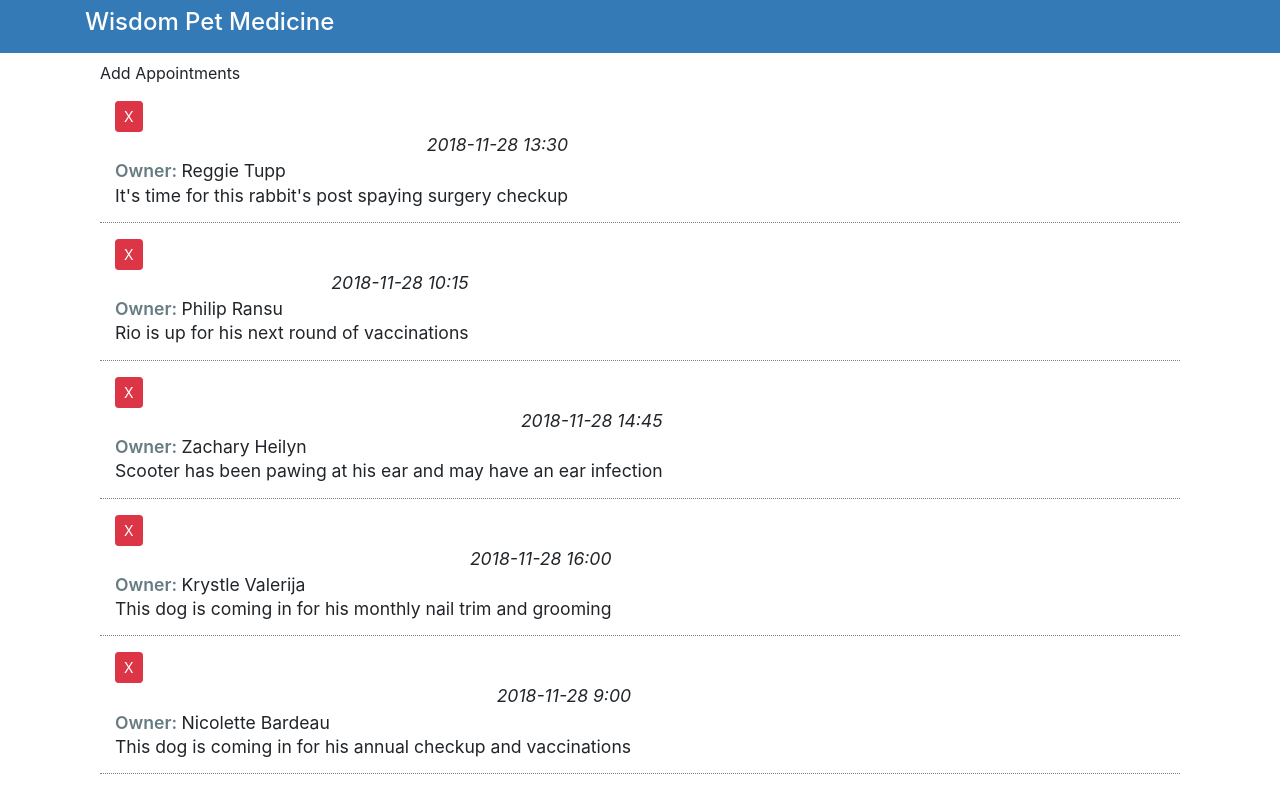
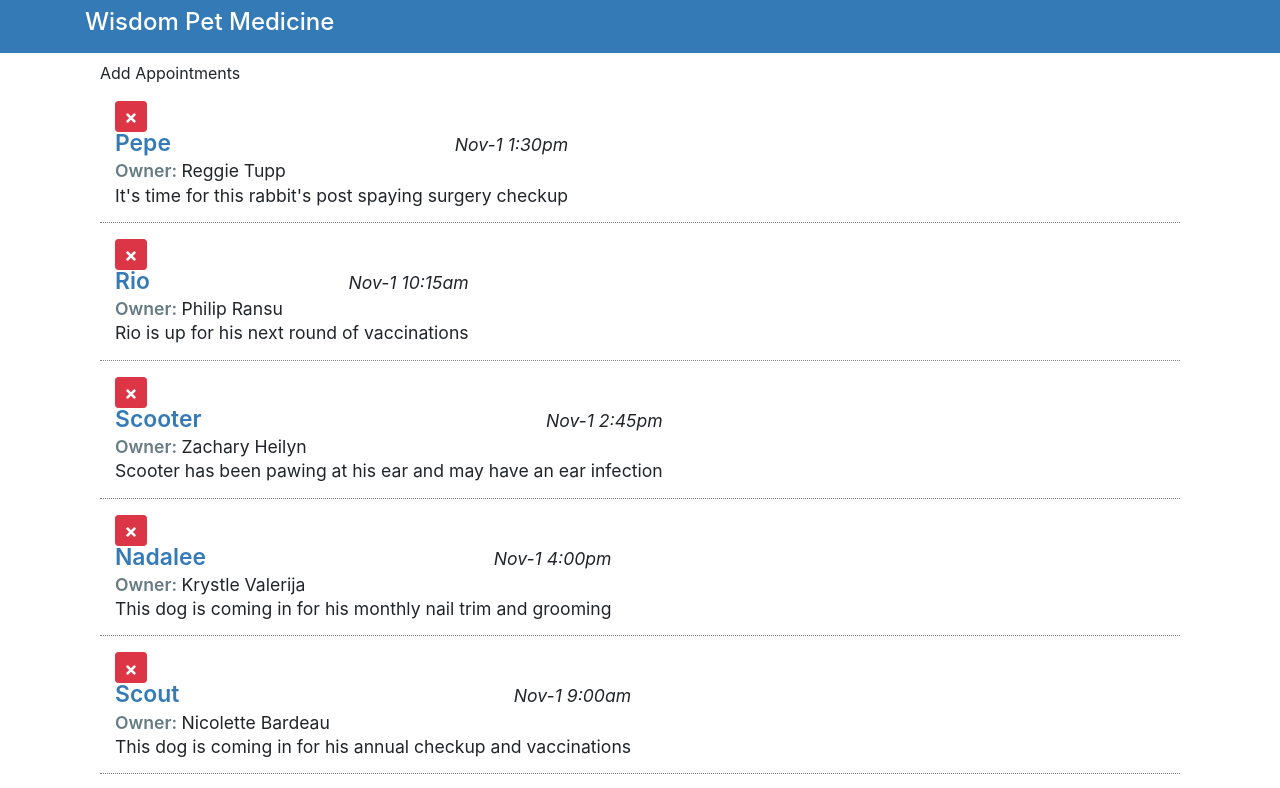
Before and after one commit to sajidd-dev/React-Interface, a React (Create React App) app: page / in a window 1280 px wide. Shown: the top 788 px of the page. Built offline with nearby package versions, Linux system fonts and the light colour scheme.

Commit message:
delete:items

```diff
--- a/src/components/App.js
+++ b/src/components/App.js
@@ -3,20 +3,34 @@
 import AddAppointments from './AddAppointments';
 import ListAppointments from './ListAppointments';
 import SeachAppointments from './SearchAppointments';
+import { without } from 'lodash';
 
 class App extends Component {
   constructor(){
     super()
     this.state = {
-      myAppointments : []
+      myAppointments : [],
+      lastIndex : 0
     }
   }
+
+  deleteAppointment = (apt) => {
+    let temApts = this.state.myAppointments;
+    temApts = without(temApts,apt);
+    this.setState({
+      myAppointments : temApts
+    })
+    }
 
   componentDidMount(){
     fetch('./data.json')
     .then(response => response.json())
     .then(result => {
       const apts = result.map(item => {
+        item.aptId = this.state.lastIndex;
+        this.setState({
+          lastIndex : this.state.lastIndex + 1
+        });
         return item;
       })
       this.setState({
@@ -34,7 +48,7 @@
               <div className="container">
 
                 <AddAppointments  />
-                <ListAppointments appointments={this.state.myAppointments} />
+                <ListAppointments appointments={this.state.myAppointments} deleteAppointment={this.deleteAppointment} />
                 <SeachAppointments  />
               </div>
             </div>
--- a/src/components/ListAppointments.js
+++ b/src/components/ListAppointments.js
@@ -1,34 +1,31 @@
 import React, { Component } from 'react';
+import {FaTimes} from 'react-icons/fa';
+import Moment from 'react-moment';
 
 class ListAppointments extends Component {
-
     render() {
-        const listItem = this.props.appointments.map(item => (
-            <div>
-                <div>
-                    {item.petName}
-                </div>
-                <div>
-                    {item.ownerName}
-                </div>
-            </div>
-        ));
         return (
             <div className="appointment-list item-list mb-3">
                 {this.props.appointments.map(item => (
-                    <div className="pet-item col media py-3">
+                    <div className="pet-item col media py-3" key={item.aptId}>
                         <div className="mr-3">
-                            <div className="pet-delete btn btn-sm btn-danger">
-                                X
+                            <div className="pet-delete btn btn-sm btn-danger"
+                            onClick={() => this.props.deleteAppointment(item)  } >
+                                <FaTimes />
                         </div>
                             <div className="pet-info media-body">
                                 <div className="pet-head d-flex">
                                     <span className="pet-name">
-                                        {item.PetName}
-                                </span>
+                                        {item.petName}
+                                    </span>
                                     <span className="apt-date ml-auto">
-                                        {item.aptDate}
-                                </span>
+                                        <Moment
+                                        date={item.aptDate}
+                                        parse="YYYY-MM-dd hh:mm"
+                                        format="MMM-D h:mma"
+                                        />
+
+                                    </span>
                                 </div>
                                 <div className="owner-name">
                                     <span className="label-item">Owner: </span>
```
